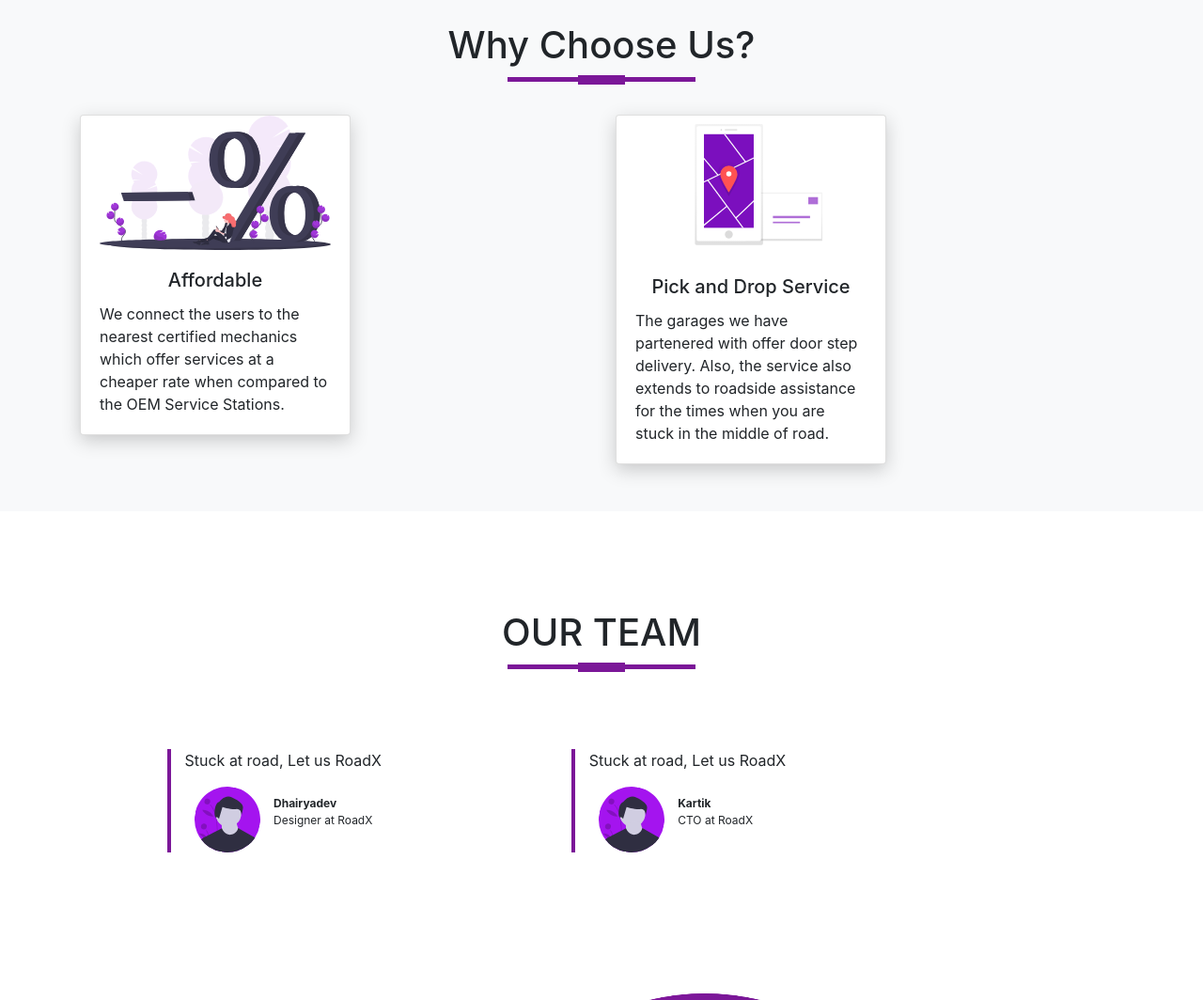
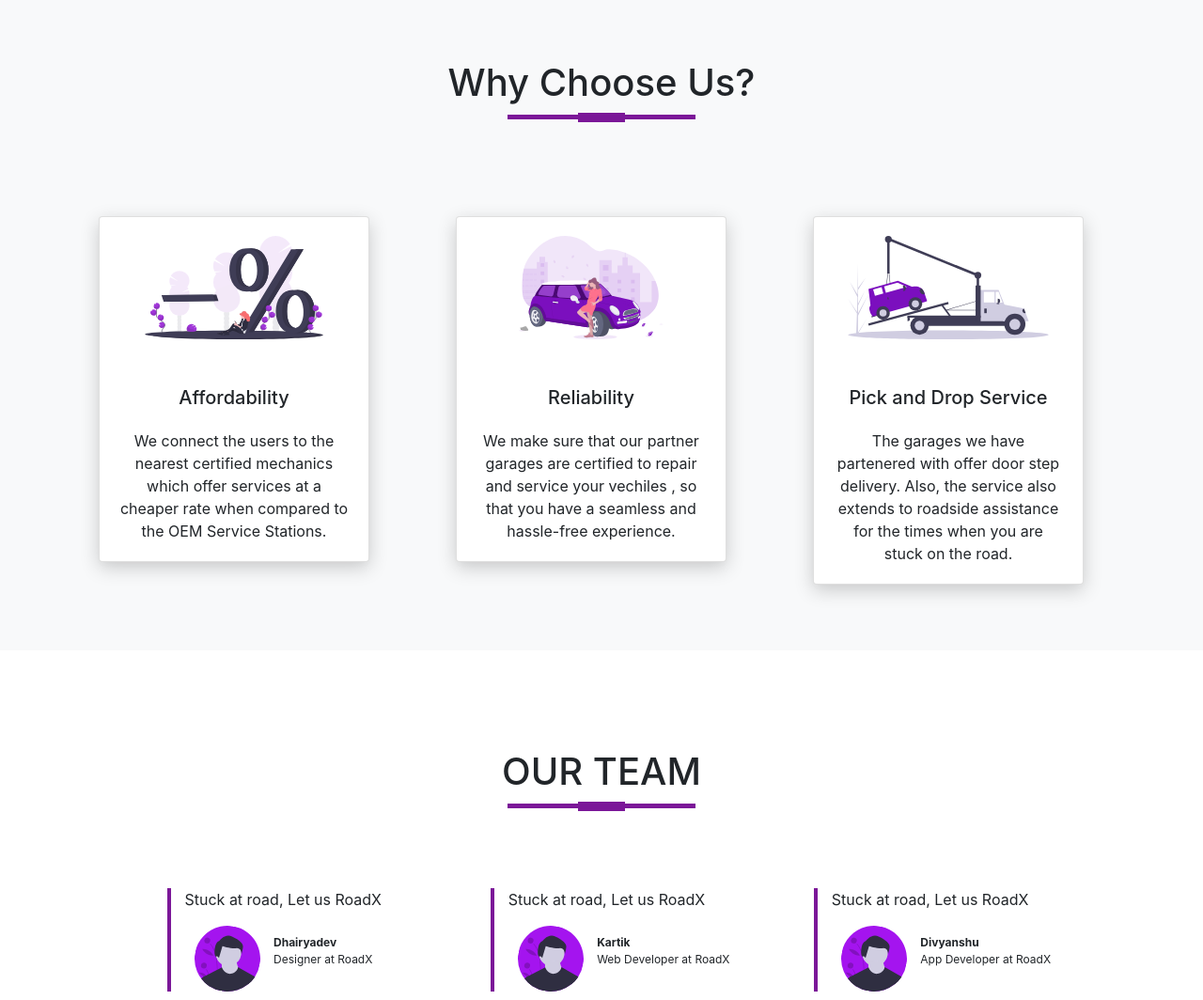
Before and after one commit to kg-kartik/RoadX, a plain HTML site: page index.html in a window 1280 px wide. Shown: the part 1300-2364 px from the top of the page at 94% size. Drawn offline with nearby package versions, Linux system fonts and the light colour scheme.

Commit message:
Final Commit

```diff
--- a/index.html
+++ b/index.html
@@ -25,13 +25,16 @@
               <a class="nav-link" href="#">HOME</a>
             </li>
             <li class="nav-item">
+              <a class="nav-link" href="#">ABOUT</a>
+            </li>
+            <li class="nav-item">
               <a class="nav-link" href="#">SERVICES</a>
             </li>
             <li class="nav-item">
-              <a class="nav-link" href="#">ABOUT</a>
+              <a class="nav-link" href="#">TEAM</a>
             </li>
             <li class="nav-item">
-              <a class="nav-link" href="#">TESTIMONIALS</a>
+                    <a class="nav-link" href="#">CONTACT</a>
             </li>
           </ul>
         </div>
@@ -101,30 +104,44 @@
 <!-- About Us-->
 <section id ="about-us">
 <div class="container">
-    <h1 class="title text-center"> Why Choose Us? </h1>
+    <h1 class="title text-center about-us"> Why Choose Us? </h1>
     <div class="row">
-        <div class="col md-4">
-            <div class="card" style="width: 18rem;">
+        <div class="col md-3">
+            <div class="card text-center" style="width: 18rem;">
                 <img class="card-img-top" src="price.svg" alt="Card image cap">
             <div class="card-body">
-                <h5 class="card-title text-center">Affordable</h5>
+                <h5 class="card-title text-center">Affordability</h5>
                 <p class="card-text">We connect the users to the nearest certified mechanics which offer services at a cheaper rate
                 when compared to the OEM Service Stations.</p>
             </div>
     </div>
     </div>
 
-        <div class="col md-4">
-            <div class="card" style="width: 18rem;">
-                <img class="card-img-top delivery" src="delivery.svg" alt="Card image cap">
+    <div class="col md-3">
+            <div class="card text-center" style="width: 18rem;">
+                <img class="card-img-top delivery" src="reliable.svg" alt="Card image cap">
+            <div class="card-body">
+                <h5 class="card-title text-center">Reliability
+                </h5>
+                <p class="card-text"> We make sure that our partner garages are certified
+                    to repair and service your vechiles , so that you have a seamless and hassle-free experience.
+                </p>
+            </div>
+            </div>
+    </div>
+
+        <div class="col md-3">
+            <div class="card text-center" style="width: 18rem;">
+                <img class="card-img-top" src="broken.svg" alt="Card image cap">
             <div class="card-body">
                 <h5 class="card-title text-center">Pick and Drop Service</h5>
                 <p class="card-text">The garages we have partenered with offer door
                     step delivery. Also, the service also extends to roadside assistance
-                    for the times when you are stuck in the middle of road.
+                    for the times when you are stuck on the road.
                 </p>
+            </div>
+            </div>
         </div>
-
 
 </section>
 
@@ -133,18 +150,25 @@
     <div class="container">
         <h1 class="title text-center">OUR TEAM</h1>
         <div class="row offset-1">
-            <div class="col-md-5 testimonials">
+            <div class="col-md-4 testimonials">
                 <p>Stuck at road, Let us RoadX</p>
                 <img src="user1.svg" class="user">
                 <p class="user-details"> <b>Dhairyadev</b>
                     <br> Designer at RoadX
                 </p>
             </div>
-            <div class="col-md-5 testimonials">
+            <div class="col-md-4 testimonials">
                     <p>Stuck at road, Let us RoadX</p>
                     <img src="user1.svg" class="user">
                     <p class="user-details"> <b>Kartik</b>
-                        <br> CTO at RoadX
+                        <br> Web Developer at RoadX
+                    </p>
+            </div>
+            <div class="col-md-4 testimonials">
+                    <p>Stuck at road, Let us RoadX</p>
+                    <img src="user1.svg" class="user">
+                    <p class="user-details"> <b>Divyanshu</b>
+                        <br> App Developer at RoadX
                     </p>
             </div>
         </div>
@@ -167,6 +191,9 @@
                 <p><i class="fa fa-phone"></i> +91 7017666017</p>
                 <p><i class="fa fa-envelope-o"></i> goel.kartik39@gmail.com</p>
             </div>
+            <div class ="col-md-4 footer-box">
+                <div id="map"></div>
+            </div>
         </div>
     </div>
 </section>
--- a/style.css
+++ b/style.css
@@ -86,20 +86,27 @@ body {
     background : #f8f9fa;
     padding : 50px 0;
 }
-.about-title {
-    font-size : 40px;
-    font-weight: 600px;
+.about-us {
+    padding : 40px 0;;
 }
-#about-us ul li {
-    margin : 10px 0;
+.card {
+    background-color : #ffffff !important;
+    border-radius : 20%;
+    box-shadow: 0 4px 8px 0 rgba(0, 0, 0, 0.01), 0 6px 20px 0 rgba(0, 0, 0, 0.19);
+    margin : 20px 20px;
 }
-#about-us ul {
-    margin-left : 20px;
+.card-title {
+    padding : 10px 0;
 }
-.network {
-    width : 500px;
-    height : 300px;
+.card-text {
+    justify-content: center;
 }
+.card-img-top{
+    padding : 20px 20px;
+    width : 200px;
+    height  : 150px;
+}
+
 #testimonials {
     margin : 100px 0;
 }
@@ -140,22 +147,3 @@ body {
     border-radius : 2px;
     background-image: linear-gradient(to right, #a517ba,#5f1782);
 }
-.card {
-    background-color : #ffffff !important;
-    border-radius : 20%;
-    box-shadow: 0 4px 8px 0 rgba(0, 0, 0, 0.01), 0 6px 20px 0 rgba(0, 0, 0, 0.19);
-}
-.image {
-    width : 200px;
-    height  : 150px;
-}
-.card-text {
-    justify-content: center;
-}
-.card-img-top{
-    padding : 0 20px;
-}
-.delivery {
-    width : 200px;
-    height : 150px;
-}
```
Also changed, not shown: broken.svg (added), buisness.jpg (deleted), buisness.png (deleted), delivery.svg (deleted), reliable.svg (added).
